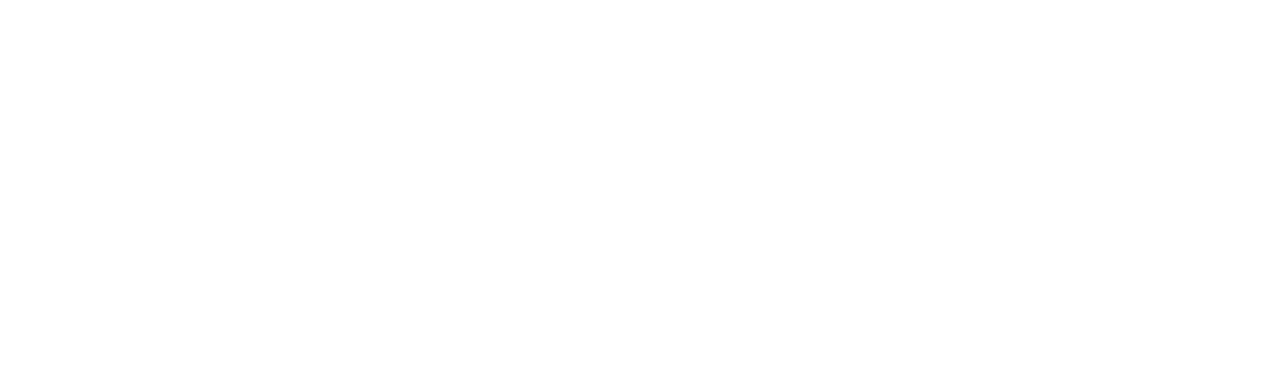
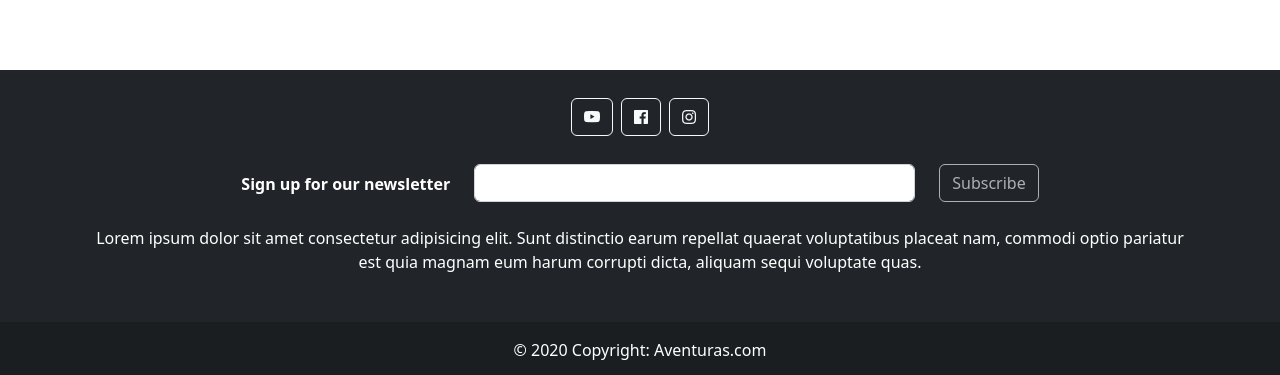
Before and after one commit to vikluund/Team1, a Vue app in the folder aventuras/: page / in a window 1280 px wide. Before the commit this address had no page. Shown: the part 970-1345 px from the top of the page. Before the commit the page ends 800 px from the top, so only its background shows below. Built offline with nearby package versions, Linux system fonts and the light colour scheme.

Commit message:
add footer and booking

```diff
--- a/aventuras/index.html
+++ b/aventuras/index.html
@@ -2,11 +2,17 @@
 <html lang="en">
   <head>
     <meta charset="UTF-8">
+    <link rel="icon" href="/favicon.ico">
     <meta name="viewport" content="width=device-width, initial-scale=1.0">
     <link
       rel="stylesheet"
       href="https://cdn.jsdelivr.net/npm/bootstrap-icons@1.10.3/font/bootstrap-icons.css"
     />
+    <link rel="stylesheet" href="https://use.fontawesome.com/releases/v5.7.0/css/all.css" integrity="sha384-lZN37f5QGtY3VHgisS14W3ExzMWZxybE1SJSEsQp9S+oqd12jhcu+A56Ebc1zFSJ" crossorigin="anonymous">
+
+
+    <link rel="stylesheet" href="https://cdnjs.cloudflare.com/ajax/libs/font-awesome/4.7.0/css/font-awesome.min.css">
+
     <title>Vite App</title>
   </head>
   <body>
--- a/aventuras/src/App.vue
+++ b/aventuras/src/App.vue
@@ -1,9 +1,11 @@
 <script setup>
 import NavBar from "./components/NavBar.vue";
+import FooTer from "./components/FooTer.vue";
 
 
 </script>
 
 <template>
   <NavBar />
+  <FooTer />
 </template>
--- /dev/null
+++ b/aventuras/src/components/BooKing.vue
@@ -0,0 +1,278 @@
+<script setup>
+// import { RouterLink, RouterView } from "vue-router";
+</script>
+
+
+<template>
+
+
+<!--Card-->
+<div id="booking-form" class="card shadow mb-5 bg-white rounded">
+
+	<!--Card-Body-->
+	<div class="card-body">
+
+		<!--Card-Title-->
+		<p class="card-title text-center shadow mb-5 rounded">Search For Availability</p>
+
+ <div class="icons text-center">
+    <i  class='fas fa-hiking' style='font-size:48px; color:black'></i>
+<!-- <i class="fa fa-plane fa-2x" aria-hidden="true"></i> -->
+<!-- <i class="fa fa-taxi fa-2x" aria-hidden="true"></i> -->
+<!-- <i class="fa fa-train fa-2x" aria-hidden="true"></i> -->
+
+
+ </div>
+
+    <hr>
+
+		<!-- <p class="searchText"><strong>Search For Availability</strong></p> -->
+
+		<!--First Row-->
+		<!-- <div class="row mb-3 mt-3">
+
+			<label class="radiobtn"><input type="radio" name="gender" value="male">One Way</label>
+			<label class="radiobtn"><input type="radio" name="gender" value="male">Round Trip</label>
+
+		</div> -->
+        <div class="form-group">
+    <label for="first">First name</label>
+    <input type="text" class="form-control" id="first" placeholder="First name">
+  </div>
+  <div class="form-group">
+    <label for="last">Last name</label>
+    <input type="text" class="form-control" id="last" placeholder="Last name">
+  </div>
+
+
+		<!--Second Row-->
+
+        <br>
+		<!-- <div class="row">
+
+			<div class="col-sm-6">
+				<select class="browser-default custom-select mb-4" id="select">
+        <option value="" disabled="" selected="">From City/Airport</option>
+        <option value="1">New Delhi</option>
+        <option value="2">Mumbai</option>
+        <option value="3">Bangalore</option>
+    </select>
+			</div>
+
+			<div class="col-sm-6">
+				<select class="browser-default custom-select mb-4" id="select">
+        <option value="" disabled="" selected="">To City/Airport</option>
+       <option value="1">New Delhi</option>
+        <option value="2">Mumbai</option>
+        <option value="3">Bangalore</option>
+    </select>
+			</div>
+
+		</div> -->
+
+
+		<!--Third Row-->
+		<div class="row">
+
+			<div class="col-sm-6">
+                <label for="departure">Date</label>
+				<input  type="date" id="date-picker-example" class="form-control datepicker mb-4" style="font-family:Arial, FontAwesome" >
+			</div>
+
+				<!-- <div class="col-sm-6">
+                    <label for="arriving">Arriving</label>
+					<input placeholder="&#xf073; Arriving" type="date" id="date-picker-example" class="form-control datepicker" style="font-family:Arial, FontAwesome" >
+			</div> -->
+
+				</div>
+
+
+				<!--Fourth Row-->
+				<!-- <div class="row mt-4">
+
+					<div class="col-sm-6">
+						<select class="browser-default custom-select mb-4" id="select">
+        <option value="" disabled="" selected="">Anytime</option>
+        <option value="1">6:00 AM</option>
+        <option value="2">3:00 PM</option>
+        <option value="3">6:00 PM</option>
+    </select>
+					</div>
+
+					<div class="col-sm-6">
+						<select class="browser-default custom-select mb-4" id="select">
+        <option value="" disabled="" selected="">Anytime</option>
+          <option value="1">6:00 AM</option>
+        <option value="2">3:00 PM</option>
+        <option value="3">6:00 PM</option>
+    </select>
+					</div>
+
+				</div> -->
+
+
+
+
+				<!--Fifth Row-->
+                <div class="col-sm-4">
+						<select class="browser-default custom-select mb-4" id="select">
+        <option value="" disabled="" selected="">Adults(18-64)</option>
+        <option value="1">1</option>
+        <option value="2">2</option>
+        <option value="3">3</option>
+        <option value="4">4</option>
+        <option value="5">5</option>
+        <option value="6">6</option>
+        <option value="7">7</option>
+    </select>
+					</div>
+
+				<div class="row">
+
+					<div class="col-sm-4">
+						<select class="browser-default custom-select mb-4" id="select">
+        <option value="" disabled="" selected="">Kids(0-14)</option>
+        <option value="1">1</option>
+        <option value="2">2</option>
+        <option value="3">3</option>
+    </select>
+					</div>
+
+
+
+					<!-- <div class="col-sm-4">
+						<select class="browser-default custom-select mb-4" id="select">
+        <option value="" disabled="" selected="">Seniors(65+)</option>
+   <option value="1">1</option>
+        <option value="2">2</option>
+        <option value="3">3</option>
+        <option value="4">4</option>
+        <option value="5">5</option>
+    </select>
+					</div> -->
+
+
+
+				</div>
+
+				<a href="#" id="btn-book-now" class="btn btn-primary float-right mt-5">Book now</a>
+			</div>
+		</div>
+
+</template>
+
+<style scoped>
+
+.card{
+  margin:auto;
+  border:solid 1px #dbdad7;
+  width:60%;
+  padding-left:10px!important;
+  padding-bottom:10px!important;
+  padding-right:10px!important;
+  padding-top: 0px!important;
+
+}
+
+.card-title{
+  margin:auto;
+  padding:15px;
+  background-color: #70c1ff;
+  color: white;
+  width:80%;
+}
+
+div.card-body{
+  padding:0px;
+}
+.custom-select{
+  width:100%;
+}
+
+.btn2{
+  margin-left:10%;
+}
+input {
+  outline: 0!important;
+  border-width: 0 0 2px!important;
+  border-color: #d1d1cf!important;
+}
+input:focus {
+  border-color: #d1d1cf!important;
+ -webkit-box-shadow: none!important;
+  box-shadow: none!important;
+}
+
+select{
+
+ outline: 0!important;
+  border-width: 0 0 2px!important;
+  border-color: #d1d1cf!important;
+}
+
+select:focus{
+    border-color: #d1d1cf!important;
+ -webkit-box-shadow: none!important;
+  box-shadow: none!important;
+}
+
+.radiobtn{
+  margin-left: 3.5%;
+}
+
+.icons{
+  margin:auto!important;
+
+}
+
+.fa{
+  border-radius: 25px;
+  width: 10%;
+  margin-left: 5%;
+  border:solid 2px #dbdad7;
+  margin-top:5%;
+  text-align: center;
+}
+
+/* .fa-plane{
+  color:#1c7aad;
+} */
+
+/* .fa-taxi{
+  color: #c2f700;
+} */
+
+/* .fa-train{
+  color:red;
+} */
+
+@media only screen and (max-width: 600px) {
+  .card{
+    margin:auto;
+    border:solid 1px #dbdad7;
+    width:90%;
+    padding-left:10px!important;
+    padding-bottom:10px!important;
+    padding-right:10px!important;
+    padding-top: 0px!important;
+
+  }
+
+  .fa{
+    border-radius: 25px;
+    width: 15%;
+    margin-left: 5%;
+    border:solid 2px #dbdad7;
+    margin-top:5%;
+    text-align: center;
+  }
+
+  #btn-book-now{
+    background-color: #70c1ff;
+  }
+
+  #booking-form{
+    margin-top: 15vh;
+  }
+}
+</style>
--- /dev/null
+++ b/aventuras/src/components/FooTer.vue
@@ -0,0 +1,114 @@
+<script setup>
+import { RouterLink, RouterView } from "vue-router";
+</script>
+<template>
+<footer id="all-footer" class="bg-dark text-center text-white">
+  <div class="container p-4">
+    <section class="mb-4">
+
+
+      <a class="btn btn-outline-light btn-floating m-1" href="#!" role="button"
+        ><i class="bi bi-youtube"></i
+      ></a>
+
+      <a class="btn btn-outline-light btn-floating m-1" href="#!" role="button"
+        ><i class="fab fa-facebook-f"></i
+      ></a>
+
+      <a class="btn btn-outline-light btn-floating m-1" href="#!" role="button"
+        ><i class="fab fa-instagram"></i
+      ></a>
+
+    </section>
+
+    <section class="">
+      <form @submit="onSubmit" action="">
+
+        <div class="row d-flex justify-content-center">
+
+          <div class="col-auto">
+            <p class="pt-2">
+              <strong>Sign up for our newsletter</strong>
+            </p>
+          </div>
+
+          <div class="col-md-5 col-12">
+            <div class="form-outline form-white mb-4">
+              <input type="email" v-model="userName" id="form5Example21" class="form-control"  />
+              <label id="message" v-if="message !== null" class="form-label" for="form5Example21">{{ message }}</label>
+            </div>
+          </div>
+
+
+          <div class="col-auto">
+
+            <input type="submit" :disabled="userName.length === 0" class="btn btn-outline-light mb-4" value="Subscribe" />
+
+          </div>
+
+        </div>
+
+      </form>
+    </section>
+
+    <section class="mb-4">
+      <p>
+        Lorem ipsum dolor sit amet consectetur adipisicing elit. Sunt distinctio earum
+        repellat quaerat voluptatibus placeat nam, commodi optio pariatur est quia magnam
+        eum harum corrupti dicta, aliquam sequi voluptate quas.
+      </p>
+    </section>
+
+  </div>
+
+  <div class="text-center p-3" style="background-color: rgba(0, 0, 0, 0.2);">
+    © 2020 Copyright:
+    <RouterLink class="navbar-brand" to="/">Aventuras.com</RouterLink>
+  </div>
+  <!-- <RouterView /> -->
+</footer>
+
+
+
+</template>
+
+
+<script>
+export default {
+  data() {
+    return {
+        message : null,
+        userName:""
+    };
+  },
+
+  methods: {
+    onSubmit(event) {
+        // this.message =`Thanks for subscribing  ${this.userName}`
+         this.message =`Thanks for subscribing `
+       event.preventDefault()
+    },
+  },
+
+};
+</script>
+
+<style scoped>
+
+#all-footer{
+    margin-top: 30vh;
+}
+
+#message{
+    color: red;
+    font-weight: 600;
+    font-size: 20px;
+
+
+}
+/*
+#all-footer{
+    position: fixed;
+} */
+
+</style>
--- a/aventuras/src/components/HeroImageTest.vue
+++ b/aventuras/src/components/HeroImageTest.vue
@@ -7,9 +7,10 @@
 <style scoped>
 .hero-wrapper {
   background-image: url("../assets/media/HeroImageTest.png");
-  background-position: center;
+  /* background-position: center; */
   background-size: cover;
   width: 100%;
   height: 100vh;
+  background-repeat: no-repeat;
 }
 </style>
--- a/aventuras/src/main.js
+++ b/aventuras/src/main.js
@@ -7,6 +7,7 @@ import router from './router'
 import bootstrap from 'bootstrap/dist/js/bootstrap.bundle.js'
 import './assets/main.css'
 
+
 const app = createApp(App)
 
 app.use(createPinia())
--- a/aventuras/src/views/HomeView.vue
+++ b/aventuras/src/views/HomeView.vue
@@ -1,7 +1,9 @@
 <script setup>
 import HeroImageTest from "../components/HeroImageTest.vue"
+// import BooKing from "../components/BooKing.vue"
 </script>
 
 <template>
   <HeroImageTest />
+  <!-- <BooKing /> -->
 </template>
```
Also changed, not shown: aventuras/src/views/BookingView.vue (added, +8 -0 lines).
